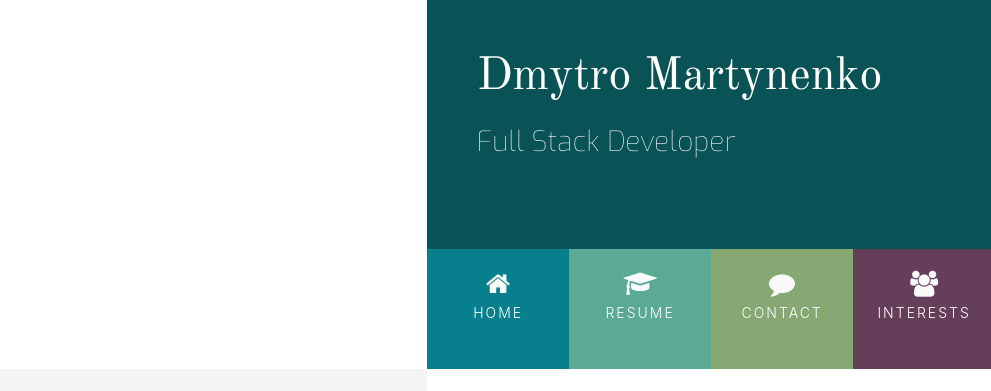
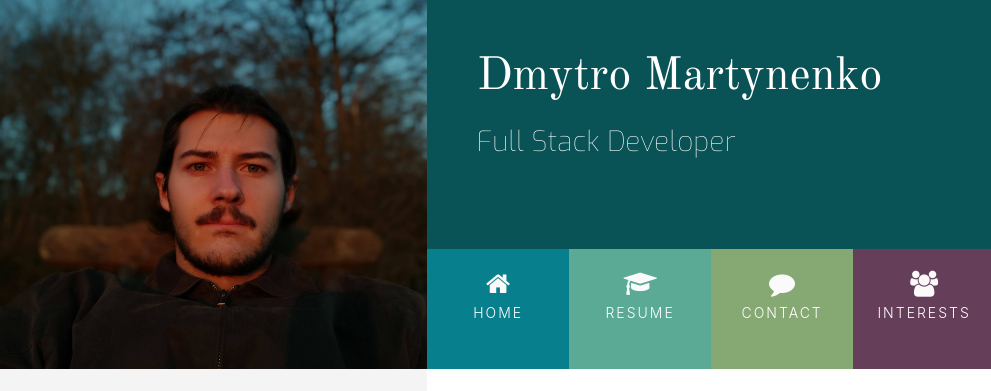
Before and after one commit to dimicoding/dimicoding.github.io, a plain HTML site: page index.html in a window 1280 px wide. Shown: the top 391 px of the page, 0-991 px from the left. Drawn offline with nearby package versions, Linux system fonts and the light colour scheme.

Commit message:
Add profile picture

```diff
--- a/assets/css/style.css
+++ b/assets/css/style.css
@@ -74,7 +74,7 @@ header{
 }
 
 .logo{
-    background: url("../img/IMG_20210228_180014");
+    background: url("../img/profile.jpg");
     background-position: center;
     background-repeat: no-repeat;
     background-size: cover;
```
Also changed, not shown: assets/img/profile.jpg (renamed from assets/img/IMG_20210228_180014.jpg), assets/img/rosie.jpg (deleted).
